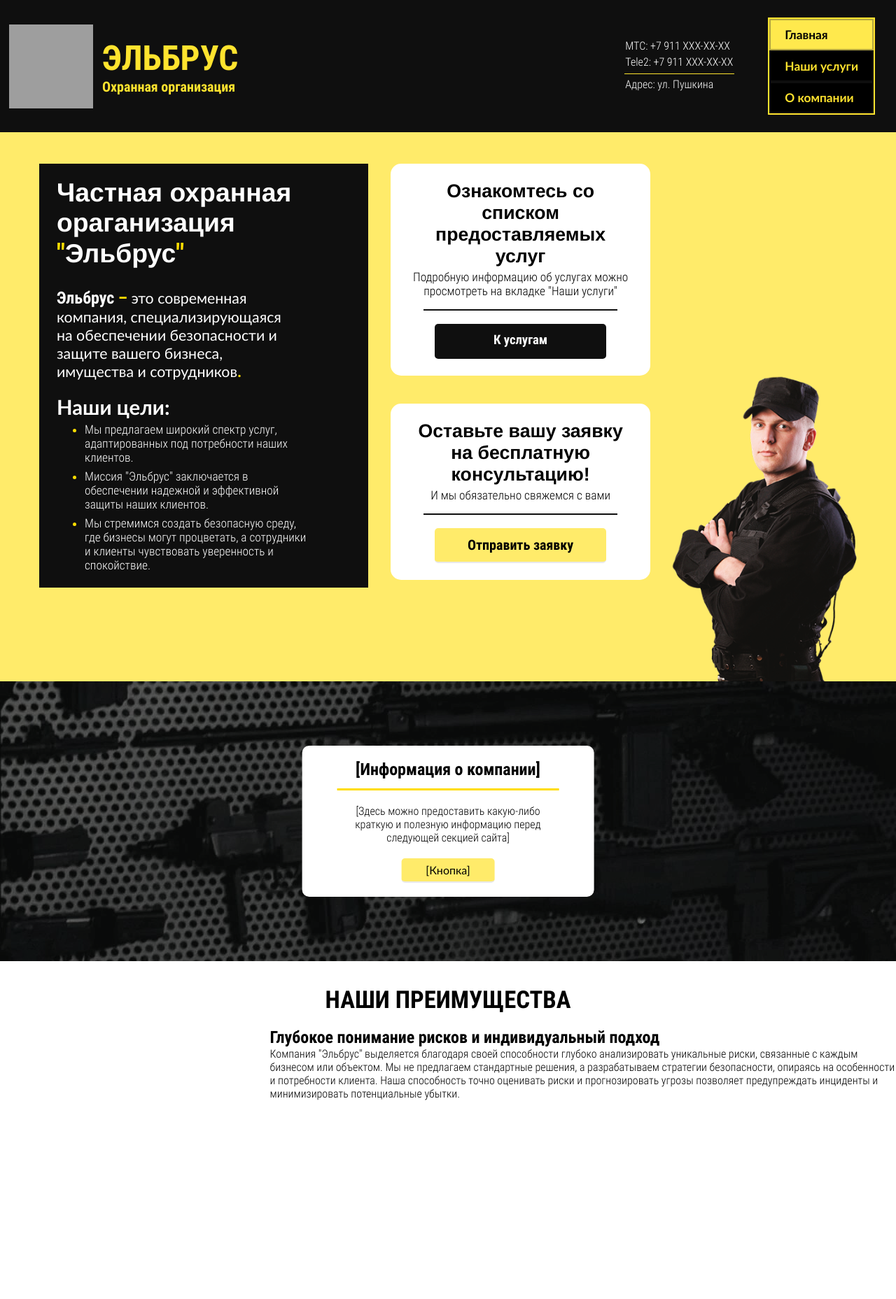
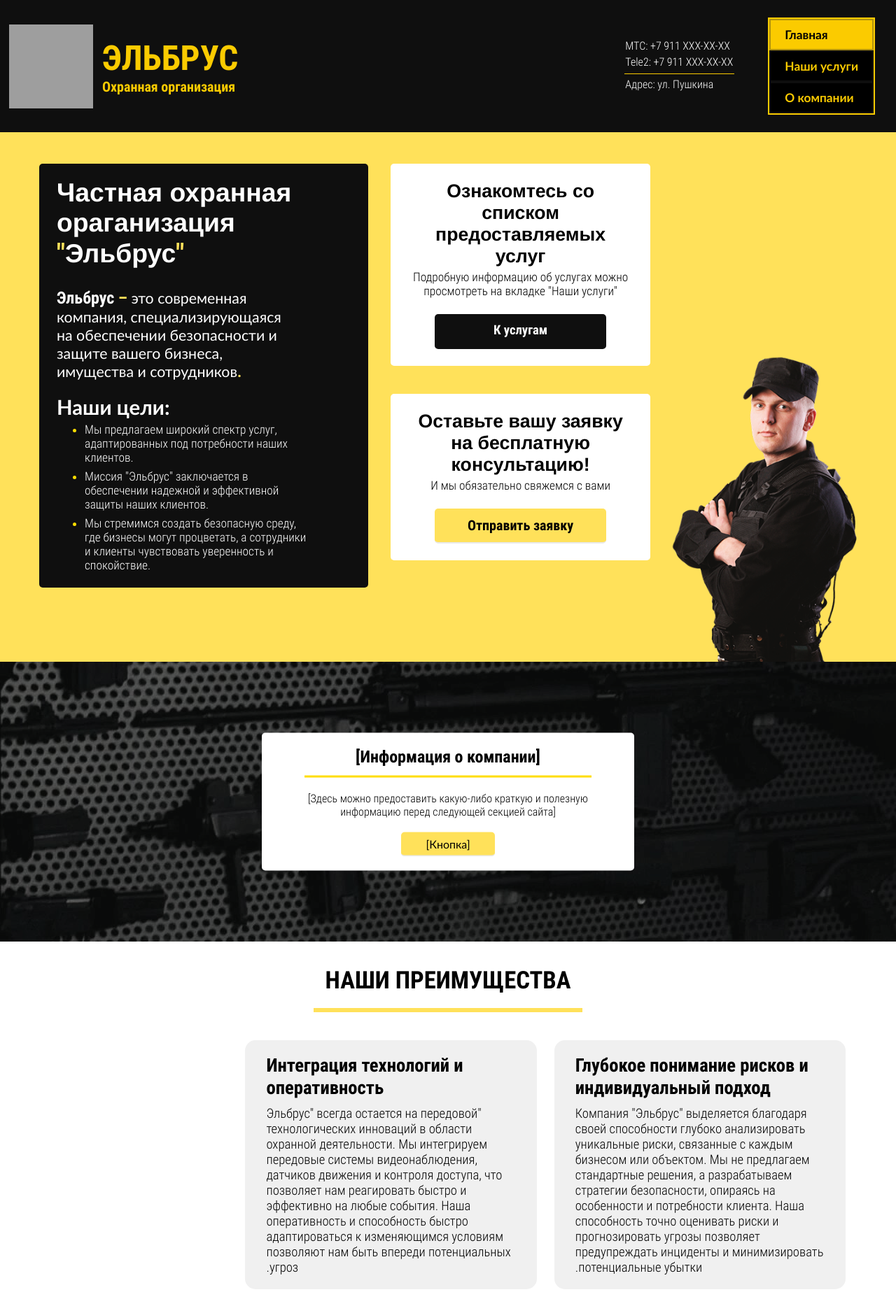
Before and after one commit to smirnovv11/elbrus-website, a React (Vite) app: page / in a window 1280 px wide. Shown: the top 1857 px of the page at 70% size. Built offline with nearby package versions, Linux system fonts and the light colour scheme; grey boxes are pictures that could not be loaded.

Commit message:
home-page-update

```diff
--- a/src/App.jsx
+++ b/src/App.jsx
@@ -1,7 +1,9 @@
 import { Routes, Route } from 'react-router'
-import Home from './pages/home/Home'
 import Layout from './components/layout/Layout'
-import About from './pages/about/About'
+import { lazy } from 'react'
+
+const Home = lazy(() => import('./pages/home/Home'))
+const About = lazy(() => import('./pages/about/About'))
 
 function App() {
   return (
--- a/src/components/header/Header.module.css
+++ b/src/components/header/Header.module.css
@@ -1,7 +1,7 @@
 .header_container {
     z-index: 10;
     background-color: rgb(15, 15, 15);
-    color: #ffe32e;
+    color: #fbcb00;
     display: flex;
     align-items: center;
     justify-content: space-between;
--- a/src/components/info/Info.module.css
+++ b/src/components/info/Info.module.css
@@ -14,7 +14,7 @@
     width: 74%;
     border: none;
     height: 1px;
-    background-color: #ffe32e;
+    background-color: #fbcb00;
     display: flex;
     align-self: center;
     margin: 3px 0px 5px 1px;
--- a/src/components/layout/Layout.jsx
+++ b/src/components/layout/Layout.jsx
@@ -1,7 +1,7 @@
 import { Outlet, useLocation } from "react-router-dom"
 import Header from "../header/Header"
 import Footer from "../footer/Footer"
-import { useEffect, useState } from "react";
+import { Suspense, useEffect, useState } from "react";
 import { scroller } from "react-scroll";
 
 const scrollToElement = (elementId) => {
@@ -33,7 +33,9 @@ const Layout = () => {
             <main id="main" style={{
                 minHeight: '100vh'
             }}>
-                <Outlet/>
+                <Suspense>
+                    <Outlet/>
+                </Suspense>
             </main>
             <Footer/>
         </>
--- a/src/components/menu/Menu.jsx
+++ b/src/components/menu/Menu.jsx
@@ -2,8 +2,8 @@ import { NavLink } from 'react-router-dom'
 import styles from './Menu.module.css'
 import { useEffect, useMemo } from 'react';
 
-const MAIN_COLOR = '#ffe32e';
-const SUB_COLOR = '#ffe94d'
+const MAIN_COLOR = '#fbcb00';
+const SUB_COLOR = '#fbcb00'
 const GREY_COLOR = '#545454';
 const SUBGREY_COLOR = '#333333';
 
--- a/src/components/menu/Menu.module.css
+++ b/src/components/menu/Menu.module.css
@@ -1,6 +1,6 @@
 .head_controls {
     display: flex;
-    border: 2px solid #ffe32e;
+    border: 2px solid #fbcb00;
     align-self: center;
 }
 .head_controls a {
--- a/src/pages/home/home.components/advantagesSection/AdvantagesSection.jsx
+++ b/src/pages/home/home.components/advantagesSection/AdvantagesSection.jsx
@@ -4,11 +4,28 @@ const AdvantagesSection = () => {
     return (
     <div className={styles.container}>
         <h1 className={styles.title}>Наши преимущества</h1>
+        <hr/>
         <div className={styles.content_container}>
             <ul className={styles.list}>
                 <li className={styles.item}>
                     <h2>Глубокое понимание рисков и индивидуальный подход</h2>
                     <p>Компания "Эльбрус" выделяется благодаря своей способности глубоко анализировать уникальные риски, связанные с каждым бизнесом или объектом. Мы не предлагаем стандартные решения, а разрабатываем стратегии безопасности, опираясь на особенности и потребности клиента. Наша способность точно оценивать риски и прогнозировать угрозы позволяет предупреждать инциденты и минимизировать потенциальные убытки.</p>
+                </li>
+                <li className={styles.item}>
+                    <h2>Интеграция технологий и оперативность</h2>
+                    <p>"Эльбрус" всегда остается на передовой технологических инноваций в области охранной деятельности. Мы интегрируем передовые системы видеонаблюдения, датчиков движения и контроля доступа, что позволяет нам реагировать быстро и эффективно на любые события. Наша оперативность и способность быстро адаптироваться к изменяющимся условиям позволяют нам быть впереди потенциальных угроз.</p>
+                </li>
+                <li className={styles.item}>
+                    <h2>Высокий профессионализм и доверие клиентов</h2>
+                    <p>С момента своего основания компания "Эльбрус" заслужила репутацию надежного и ответственного партнера. Наша команда состоит из высококвалифицированных специалистов, прошедших строгий отбор и обучение. Большой опыт работы и положительные отзывы наших клиентов свидетельствуют о нашем высоком профессионализме и способности держать обещания.</p>
+                </li>
+                <li className={styles.item}>
+                    <h2>Круглосуточная поддержка и оперативная реакция</h2>
+                    <p>"Эльбрус" предоставляет клиентам не только надежную защиту, но и круглосуточную поддержку. Наша оперативная реакция на любые ситуации и готовность выйти на помощь в любое время суток позволяют клиентам чувствовать себя защищенными и уверенными в нашей поддержке.</p>
+                </li>
+                <li className={styles.item}>
+                    <h2>Партнерство и долгосрочные отношения</h2>
+                    <p>Мы строим не просто рабочие отношения, а настоящие партнерства с нашими клиентами. Долгосрочные отношения основаны на взаимном доверии, внимании к деталям и постоянной готовности к сотрудничеству. "Эльбрус" всегда готов поддержать своих клиентов в их росте и успехах.</p>
                 </li>
             </ul>
         </div>
--- a/src/pages/home/home.components/advantagesSection/AdvantagesSection.module.css
+++ b/src/pages/home/home.components/advantagesSection/AdvantagesSection.module.css
@@ -1,13 +1,21 @@
 .container {
-    height: 800px;
     position: relative;
+    display: flex;
+    flex-direction: column;
 }
 
 .title {
     text-align: center;
     font-size: 26pt;
     text-transform: uppercase;
-    margin: 35px 10px 20px 10px;
+    margin: 35px 10px 0px 10px;
+}
+
+.container hr {
+    height: 6px;
+    background-color: #ffe15a;
+    width: 30%;
+    margin-bottom: 20px;
 }
 
 .shape {
@@ -50,17 +58,70 @@
 }
 
 .content_container {
-    width: 73%;
     display: flex;
-    float: right;
+    justify-content: flex-end;
 }
 
 .list {
-    list-style-type: none;
-    display: flex;
-    justify-content: right;
+    list-style: none;
+    display: grid;
+    grid-template-columns: repeat(auto-fit, minmax(400px, 1fr));
+    width: 67%;
+    gap: 25px;
+    margin: 20px 4vh 60px 0px;
+    direction: rtl;
+    text-align: left;
+    z-index: 0;
 }
 
 .item {
+    background-color: rgb(240, 240, 240);
+    padding: 20px 30px;
+    border-radius: 15px;
+    display: flex;
+    flex-direction: column;
+}
+.item h2 {
+    font-size: 20pt;
+}
+.item p {
+    margin-top: 10px;
+    font-size: 14pt;
+}
 
+@media (width <= 1200px) {
+    .list {
+        grid-template-columns: repeat(auto-fit, minmax(300px, 1fr));
+    }
 }
+@media (width <= 800px) {
+    .content_container {
+        justify-content: center;
+    }
+    .list {
+        grid-template-columns: repeat(auto-fit, minmax(200px, 1fr));
+        margin-left: 0px;
+        margin-right: 0px;
+        z-index: 1;
+        padding: 0;
+        text-align: center;
+    }
+    .list h2 {
+        font-size: 18pt;
+    }
+    .list p {
+        font-size: 12pt;
+    }
+    .shape1 {
+        width: 30vmax;
+    }
+    .shape2 {
+        width: 35vmax;
+    }
+    .shape3 {
+        width: 40vmax;
+    }
+    .item {
+        margin-bottom: 20px;
+    }
+}
--- a/src/pages/home/home.components/intermediateSlide/IntermediateSlide.module.css
+++ b/src/pages/home/home.components/intermediateSlide/IntermediateSlide.module.css
@@ -38,9 +38,10 @@
     text-align: center  ;
     background-color: #FFF;
     color: black;
-    border-radius: 10px;
+    border-radius: 5px;
     padding: 20px 10px;
-    width: 31vmax;
+    max-width: 40vmax;
+    width: 650px;
 }
 
 .panel hr {
@@ -60,7 +61,7 @@
     padding: 7px 35px;
     font-family: 'Gill Sans', 'Gill Sans MT', Calibri, 'Trebuchet MS', sans-serif;
     font-size: 2vh;
-    background-color: #ffeb6a;
+    background-color: #ffe15a;
     color: black;
     border: none;
     border-radius: 5px;
--- a/src/pages/home/home.components/shortInfoSection/ShortInfoSection.jsx
+++ b/src/pages/home/home.components/shortInfoSection/ShortInfoSection.jsx
@@ -20,14 +20,14 @@ const ShortInfoSection = () => {
                 <div>
                     <div className={styles.white_panel}>
                             <h2>Ознакомтесь со списком предоставляемых услуг</h2>
+
                             <p>Подробную информацию об услугах можно просмотреть на вкладке "Наши услуги"</p>
-                            <hr/>
                             <button className={styles.black_btn}>К услугам</button>
                     </div>
                     <div className={styles.white_panel}>
                             <h2>Оставьте вашу заявку на бесплатную консультацию!</h2>
+
                             <p>И мы обязательно свяжемся с вами</p>
-                            <hr/>
                             <button className={styles.order_btn}>Отправить заявку</button>
                         </div>
                 </div>
--- a/src/pages/home/home.components/shortInfoSection/ShortInfoSection.module.css
+++ b/src/pages/home/home.components/shortInfoSection/ShortInfoSection.module.css
@@ -1,10 +1,10 @@
 .main_section {
-    background-color: #ffeb6a;
+    background-color: #ffe15a;
     padding: 45px 40px 105px 40px;
     position: relative;
     display: flex;
     align-items: flex-start;
-    gap: 8vh;
+    gap: 7vh;
 }
 
 .main_section img {
@@ -16,7 +16,7 @@
 }
 
 .colored_p {
-    color:#ffdd00;
+    color:#ffe15a;
     font-weight: bold;
 }
 
@@ -27,6 +27,7 @@
     padding: 15px 25px;
     min-height: 55vh;
     margin-left: 8vh;
+    border-radius: 5px;
 }
 
 .face_info_container h1 {
@@ -60,7 +61,7 @@
     width: 24vmax;
     color:black;
     background-color: #FFF;
-    border-radius: 15px;
+    border-radius: 5px;
     padding: 3vh 4vh;
     text-align: center;
     display: flex;
@@ -85,7 +86,7 @@
     margin-bottom: 0.7vh;
 }
 .white_panel button {
-    margin-top: 1.7vh;
+    margin-top: 2.9vh;
     width: 80%;
 }
 
@@ -94,7 +95,7 @@
     padding: 12px 25px;
     font-weight: bold;
     font-size: 15pt;
-    background-color: #ffeb6a;
+    background-color: #ffe15a;
     color: black;
     border: none;
     border-radius: 5px;
```
